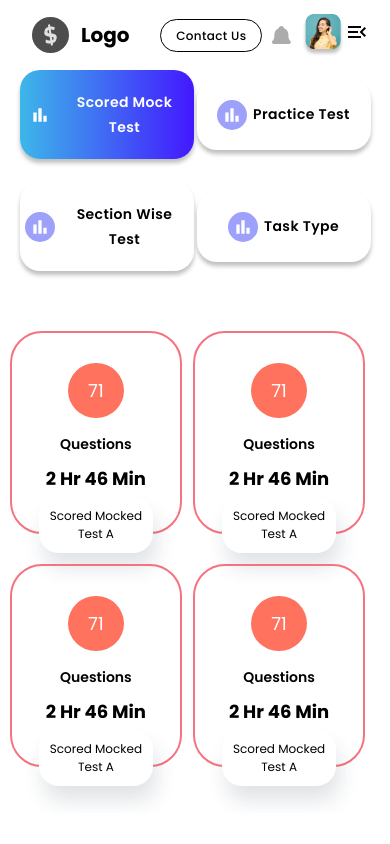
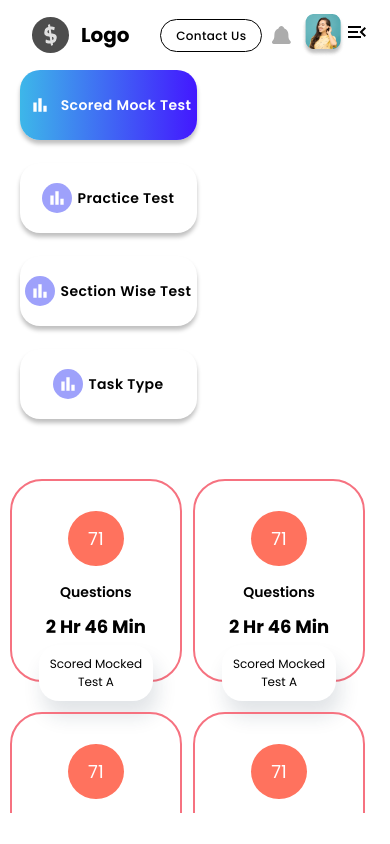
Before and after one commit to cstechs/parter_module, a React (Create React App) app: page /mock-test in a window 390 px wide. Built offline with nearby package versions, Linux system fonts and the light colour scheme.

Commit message:
fixed styling

```diff
--- a/src/components/Dashboard/MockTest/styles.scss
+++ b/src/components/Dashboard/MockTest/styles.scss
@@ -74,7 +74,7 @@
                 button{
                     padding: 20px 5px;
                     font-size: 14px;
-                    width: 174px;
+                    width: 177px;
                     svg{
                         font-size: 30px;
                         margin-right: 6px;
```
